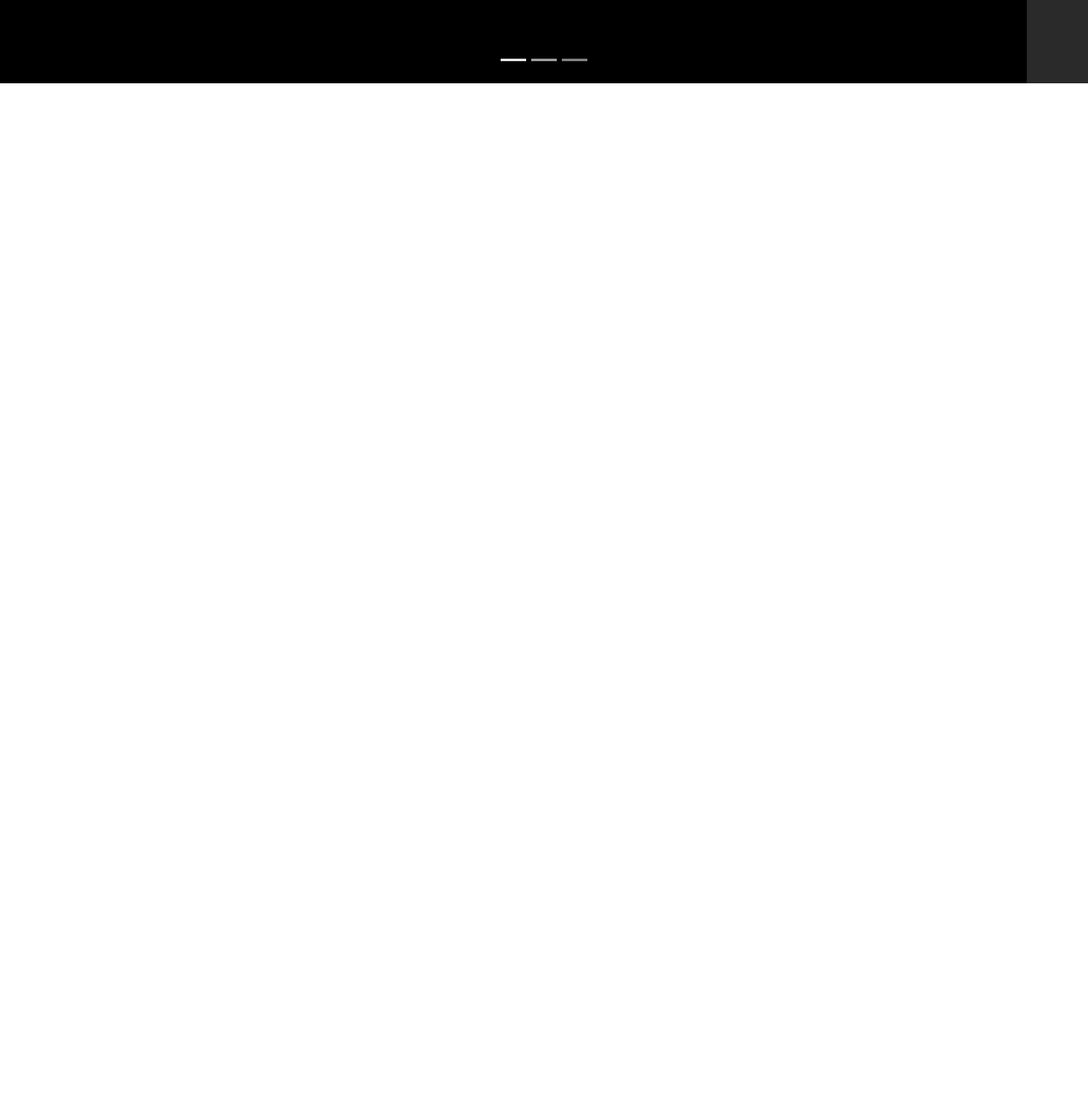
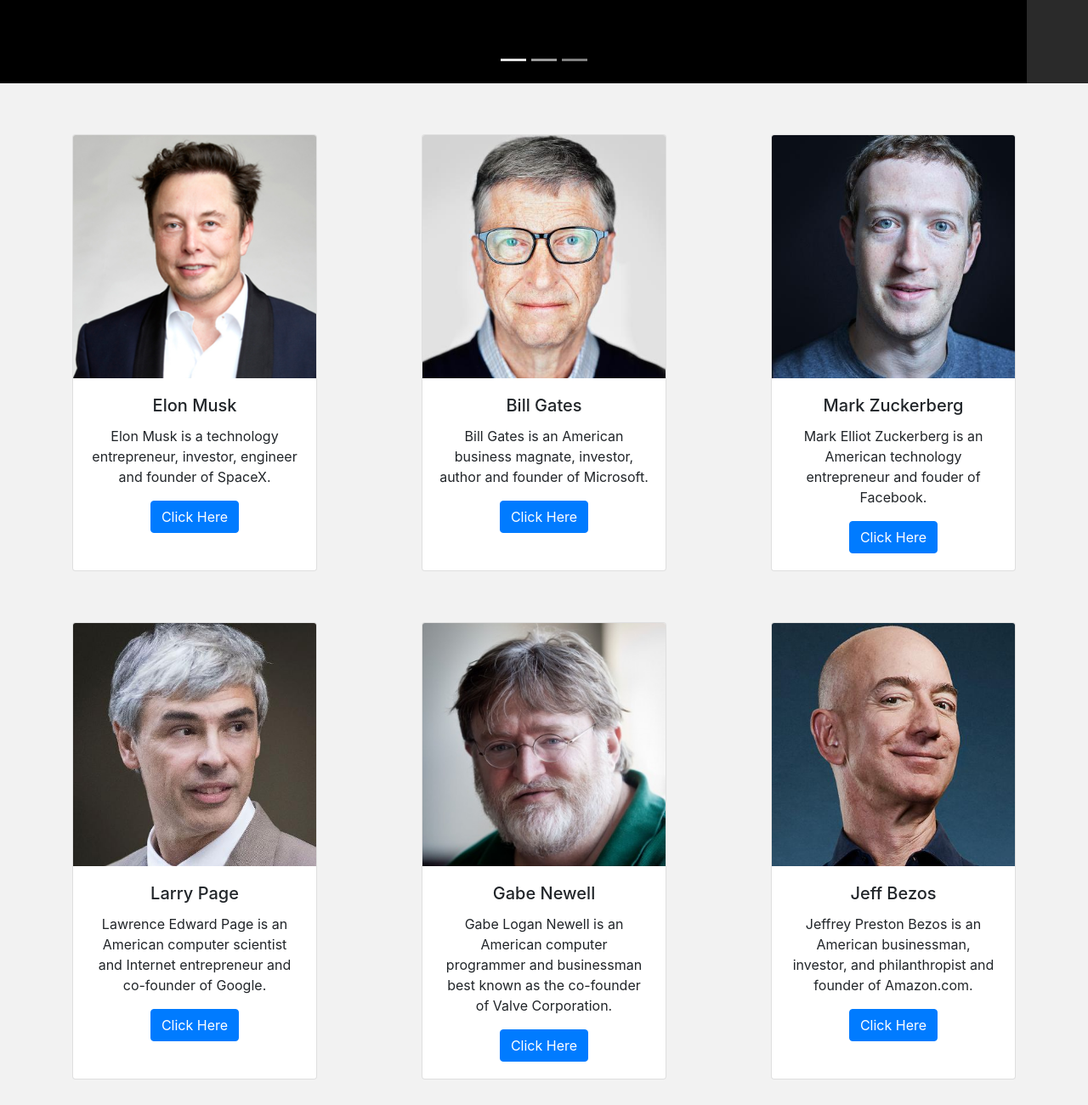
Before and after one commit to ArnabBiswas2303/Simple-Static-Page, a plain HTML site: page index.html in a window 1280 px wide. Shown: the part 702-2002 px from the top of the page at 85% size. Before the commit the page ends 800 px from the top, so only its background shows below. Drawn offline with nearby package versions, Linux system fonts and the light colour scheme.

Commit message:
Adding People Section

```diff
--- a/index.css
+++ b/index.css
@@ -8,6 +8,7 @@ html,
 body {
   width: 100vw;
   height: 100vh;
+  background-color: #f2f2f2;
 }
 
 #header {
@@ -114,3 +115,22 @@ body {
   line-height: 2;
   animation-delay: 0.9s;
 }
+
+.main {
+  margin-top: 30px;
+  display: flex;
+  flex-wrap: wrap;
+  justify-content: space-between;
+}
+
+.card {
+  margin: 30px 0;
+}
+
+.card-body {
+  text-align: center;
+}
+
+.card-img-top {
+  max-height: 300px;
+}
--- a/index.html
+++ b/index.html
@@ -34,6 +34,7 @@
     <title>EduHub</title>
   </head>
   <body>
+    <!-- HEADER -->
     <header id="header">
       <h1 id="title" class="animated forwards lightSpeedIn">
         EduHub
@@ -45,6 +46,7 @@
       </ul>
     </header>
 
+    <!-- SLIDER -->
     <div class="bd-example">
       <div
         id="carouselExampleCaptions"
@@ -122,6 +124,137 @@
       </div>
     </div>
 
+    <!-- PEOPLE AREA -->
+    <div class="main container">
+      <!-- ELON MUSK -->
+      <div class="card" style="width: 18rem;">
+        <img
+          src="./assets/img/elonMusk.jpg"
+          class="card-img-top"
+          alt="Elon Musk"
+        />
+        <div class="card-body">
+          <h5 class="card-title">Elon Musk</h5>
+          <p class="card-text">
+            Elon Musk is a technology entrepreneur, investor, engineer and
+            founder of SpaceX.
+          </p>
+          <a
+            href="https://en.wikipedia.org/wiki/Elon_Musk"
+            class="btn btn-primary"
+            >Click Here</a
+          >
+        </div>
+      </div>
+
+      <!-- BILL GATES -->
+      <div class="card" style="width: 18rem;">
+        <img
+          src="./assets/img/billGates.jpg"
+          class="card-img-top"
+          alt="Bill Gates"
+        />
+        <div class="card-body">
+          <h5 class="card-title">Bill Gates</h5>
+          <p class="card-text">
+            Bill Gates is an American business magnate, investor, author and
+            founder of Microsoft.
+          </p>
+          <a
+            href="https://en.wikipedia.org/wiki/Bill_Gates"
+            class="btn btn-primary"
+            >Click Here</a
+          >
+        </div>
+      </div>
+
+      <!-- MARK ZUCKERBERG -->
+      <div class="card" style="width: 18rem;">
+        <img
+          src="./assets/img/markZuckerberg.jpg"
+          class="card-img-top"
+          alt="Mark Zuckerberg"
+        />
+        <div class="card-body">
+          <h5 class="card-title">Mark Zuckerberg</h5>
+          <p class="card-text">
+            Mark Elliot Zuckerberg is an American technology entrepreneur and
+            fouder of Facebook.
+          </p>
+          <a
+            href="https://en.wikipedia.org/wiki/Mark_Zuckerberg"
+            class="btn btn-primary"
+            >Click Here</a
+          >
+        </div>
+      </div>
+
+      <!-- LARRY PAGE -->
+      <div class="card" style="width: 18rem;">
+        <img
+          src="./assets/img/larryPage.jpg"
+          class="card-img-top"
+          alt="Larry Page"
+        />
+        <div class="card-body">
+          <h5 class="card-title">Larry Page</h5>
+          <p class="card-text">
+            Lawrence Edward Page is an American computer scientist and Internet
+            entrepreneur and co-founder of Google.
+          </p>
+          <a
+            href="https://en.wikipedia.org/wiki/Larry_Page"
+            class="btn btn-primary"
+            >Click Here</a
+          >
+        </div>
+      </div>
+
+      <!-- GABE NEWELL -->
+      <div class="card" style="width: 18rem;">
+        <img
+          src="./assets/img/gabeNewell.jpg"
+          class="card-img-top"
+          alt="Gabe Newell"
+        />
+        <div class="card-body">
+          <h5 class="card-title">Gabe Newell</h5>
+          <p class="card-text">
+            Gabe Logan Newell is an American computer programmer and businessman
+            best known as the co-founder of Valve Corporation.
+          </p>
+          <a
+            href="https://en.wikipedia.org/wiki/Gabe_Newell"
+            class="btn btn-primary"
+            >Click Here</a
+          >
+        </div>
+      </div>
+
+      <!-- JEFF BEZOS -->
+      <div class="card" style="width: 18rem;">
+        <img
+          src="./assets/img/jeffBezos.jpg"
+          class="card-img-top"
+          alt="Jeff Bezos"
+        />
+        <div class="card-body">
+          <h5 class="card-title">Jeff Bezos</h5>
+          <p class="card-text">
+            Jeffrey Preston Bezos is an American businessman, investor, and
+            philanthropist and founder of Amazon.com.
+          </p>
+          <a
+            href="https://en.wikipedia.org/wiki/Jeff_Bezos"
+            class="btn btn-primary"
+            >Click Here</a
+          >
+        </div>
+      </div>
+    </div>
+
+    <!-- FOOTER -->
+
     <!-- JavaScript -->
     <script
       src="https://code.jquery.com/jquery-3.3.1.slim.min.js"
```
Also changed, not shown: assets/img/billGates.jpg (added), assets/img/elonMusk.jpg (added), assets/img/gabeNewell.jpg (added), assets/img/jeffBezos.jpg (added), assets/img/larryPage.jpg (added), assets/img/markZuckerberg.jpg (added).
